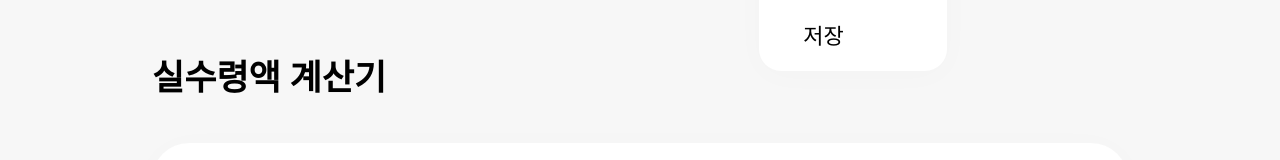
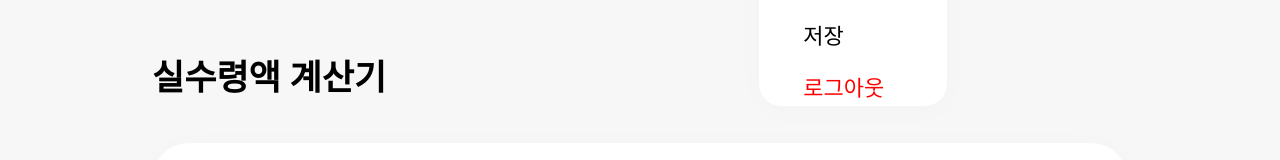
Before and after one commit to 2025Workly/Workly_Client, a Next.js app: page /mypage in a window 1280 px wide. Both pictures are taken after a click on the picture 1067 px from the left and 281 px from the top of the page. Shown: the part 402-562 px from the top of the page. Built offline with nearby package versions, Linux system fonts and the light colour scheme.

Commit message:
feat : 로그아웃 필드 추가

```diff
--- a/src/app/components/mypage/modal-layout.tsx
+++ b/src/app/components/mypage/modal-layout.tsx
@@ -8,6 +8,7 @@ position:absolute;
 top:335px;
 right:26%;
 display:flex;
+gap:20px;
 flex-direction: column;
 width: 188px;
 height: 138px;
@@ -15,18 +16,29 @@ flex-shrink: 0;
 border-radius: 22px;
 background: #FFF;
 box-shadow: 0px 4px 33.3px 0px rgba(0, 0, 0, 0.02);
-padding:33px 0 0 44px;
+padding:33px 0 140px 44px;
 `
 
 export default function Modal() {
+    const Logout = () => {
+        localStorage.removeItem("userId")
+        localStorage.removeItem("name")
+        localStorage.removeItem("email")
+        console.log('로그아웃')
+    }
     return (
         <ModalContainer>
-            <span className={styles.save} style={{ marginBottom: "20px" }}>
+            <span className={styles.save}  >
                 <Link href={"/mypage/my-post"}>나의 게시물</Link>
             </span>
             <span className={styles.save}>
                 <Link href={"/mypage/save-post"}>저장</Link>
             </span>
+            <span className={styles.logout}
+                onClick={Logout}
+            >
+                <Link href={"/loginPage"}>로그아웃</Link>
+            </span>
         </ModalContainer>
     )
 }
--- a/src/app/components/mypage/profile-card-layout.tsx
+++ b/src/app/components/mypage/profile-card-layout.tsx
@@ -14,13 +14,14 @@ export default function ProfileCard({ username, userId }: ProfileContentProps) {
     return (
         <div className={styles.profileCardContainer}>
             <div className={styles.contentContainer}>
-                <img src="/images/profileImg.png" className={styles.profileImg} />
+                <img src="/images/profileImg.png" className={styles.profileImg} alt="profileImg" />
                 <p className={styles.username}>{username}</p>
                 <p className={styles.userId}>{userId}</p>
 
             </div>
 
             <img src="/images/modal.png"
+                alt="modal"
                 onClick={() => setOpen(!open)}
                 style={{ width: "6px", height: "33px", cursor: "pointer" }} />
             {open ? <Modal /> : null}
--- a/src/app/styles/mypage/profile-card.module.css
+++ b/src/app/styles/mypage/profile-card.module.css
@@ -45,3 +45,8 @@
     font-size: 22px;
     font-weight: 500;
 }
+
+.logout a {
+    font-size: 22px;
+    color: #FF0000;
+}
```
